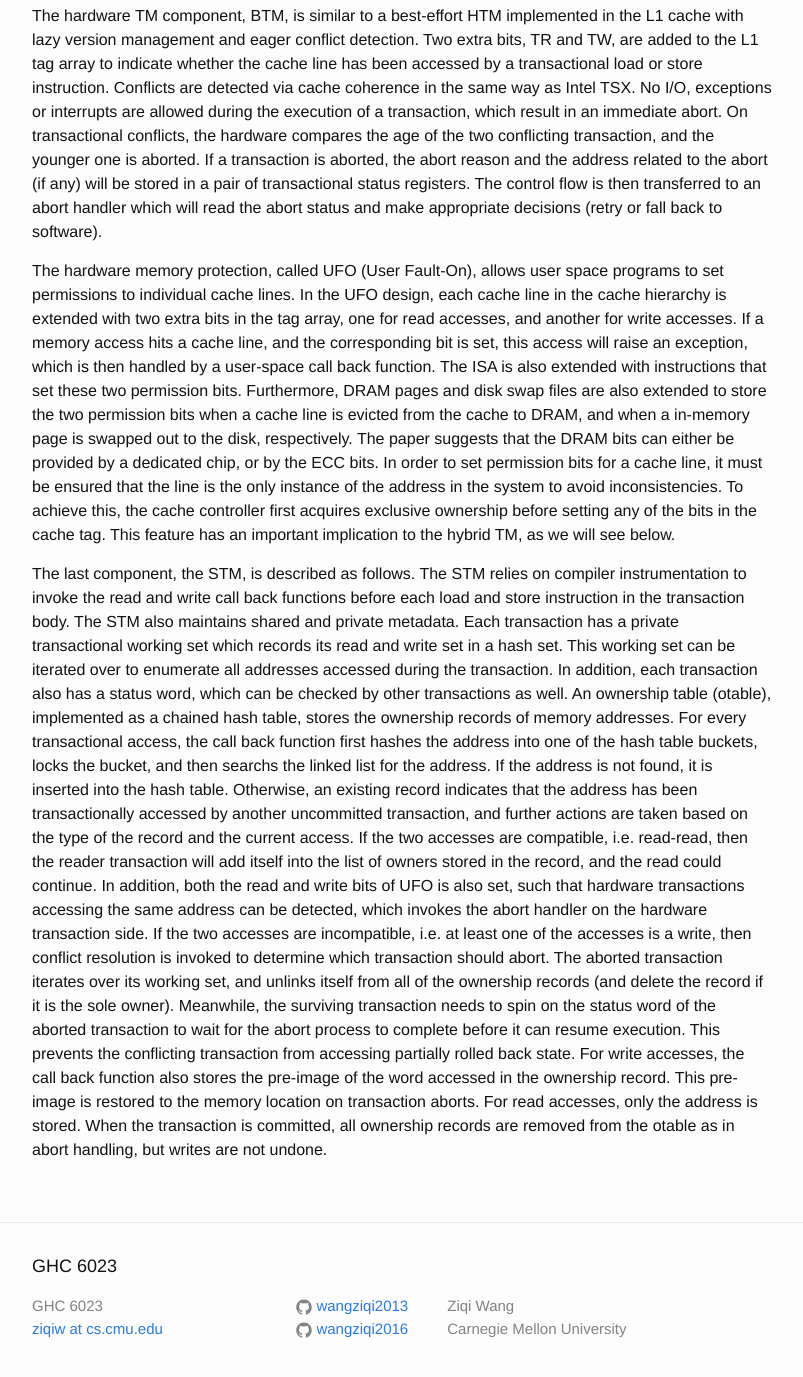
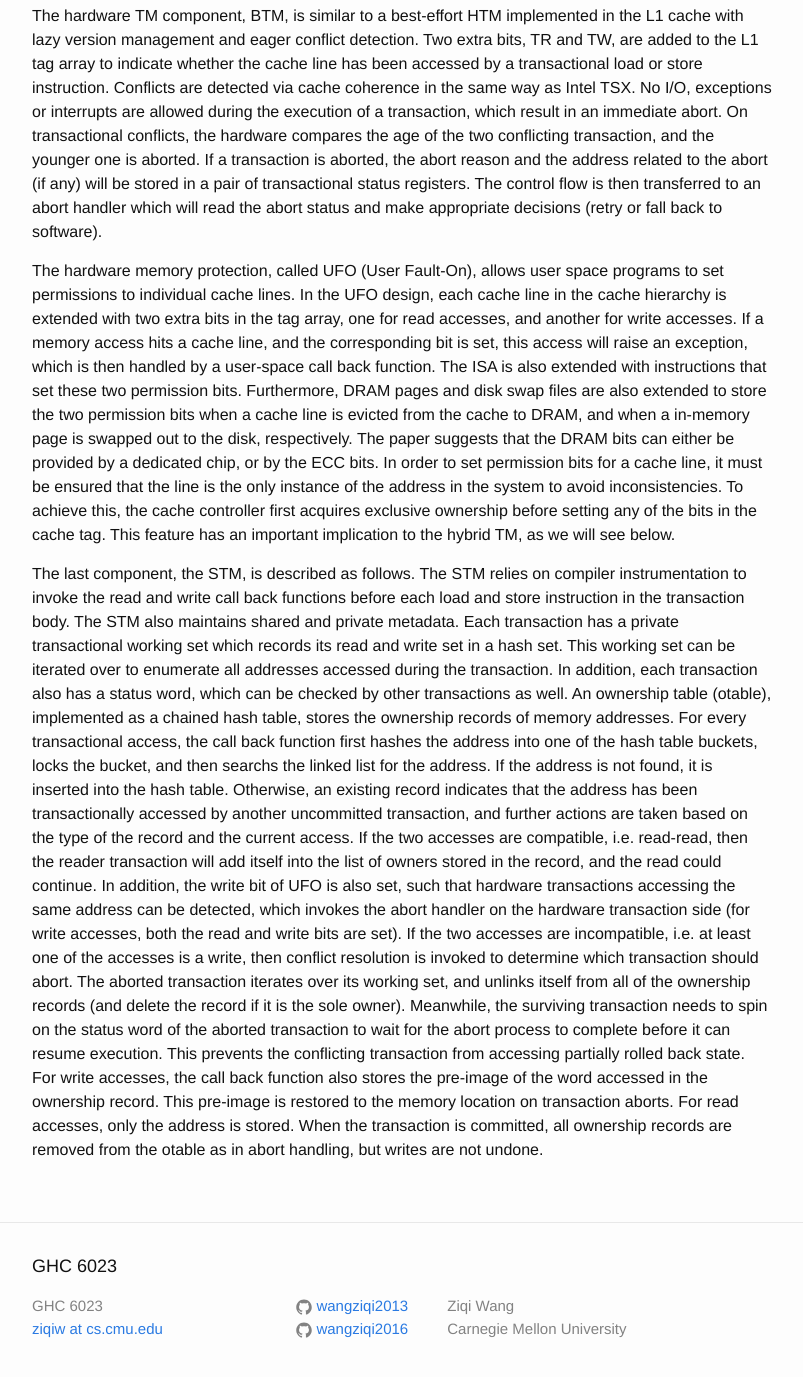
Before and after one commit to wangziqi2013/wangziqi2013.github.io, a Jekyll site: the page built from _posts/2019-10-23-btm-hybrid.markdown, in a window 1280 px wide and 1400 px high, scrolled down 944 px. Shown: the top 1377 px of the window, without its empty margins (238-1041 px from the left). Built offline with Jekyll 4.4.1, drawn with Linux system fonts in a browser that asks for light colours.

Commit message:
Adding UFO bits

```diff
--- a/_posts/2019-10-23-btm-hybrid.markdown
+++ b/_posts/2019-10-23-btm-hybrid.markdown
@@ -59,13 +59,13 @@ linked list for the address. If the address is not found, it is inserted into th
 record indicates that the address has been transactionally accessed by another uncommitted transaction, and further actions
 are taken based on the type of the record and the current access. If the two accesses are compatible, i.e. read-read, then
 the reader transaction will add itself into the list of owners stored in the record, and the read could continue. In addition,
-both the read and write bits of UFO is also set, such that hardware transactions accessing the same address can be detected,
-which invokes the abort handler on the hardware transaction side. If the two accesses are incompatible, i.e. at least one
-of the accesses is a write, then conflict resolution is invoked to determine which transaction should abort. The aborted
-transaction iterates over its working set, and unlinks itself from all of the ownership records (and delete the record if
-it is the sole owner). Meanwhile, the surviving transaction needs to spin on the status word of the aborted transaction
-to wait for the abort process to complete before it can resume execution. This prevents the conflicting transaction from
-accessing partially rolled back state. For write accesses, the call back function also stores the pre-image of the
-word accessed in the ownership record. This pre-image is restored to the memory location on transaction aborts. For
-read accesses, only the address is stored. When the transaction is committed, all ownership records are removed from the
-otable as in abort handling, but writes are not undone.
+the write bit of UFO is also set, such that hardware transactions accessing the same address can be detected,
+which invokes the abort handler on the hardware transaction side (for write accesses, both the read and write bits are set).
+If the two accesses are incompatible, i.e. at least one of the accesses is a write, then conflict resolution is invoked
+to determine which transaction should abort. The aborted transaction iterates over its working set, and unlinks itself
+from all of the ownership records (and delete the record if it is the sole owner). Meanwhile, the surviving transaction
+needs to spin on the status word of the aborted transaction to wait for the abort process to complete before it can resume
+execution. This prevents the conflicting transaction from accessing partially rolled back state. For write accesses, the
+call back function also stores the pre-image of the word accessed in the ownership record. This pre-image is restored to
+the memory location on transaction aborts. For read accesses, only the address is stored. When the transaction is committed,
+all ownership records are removed from the otable as in abort handling, but writes are not undone.
```
